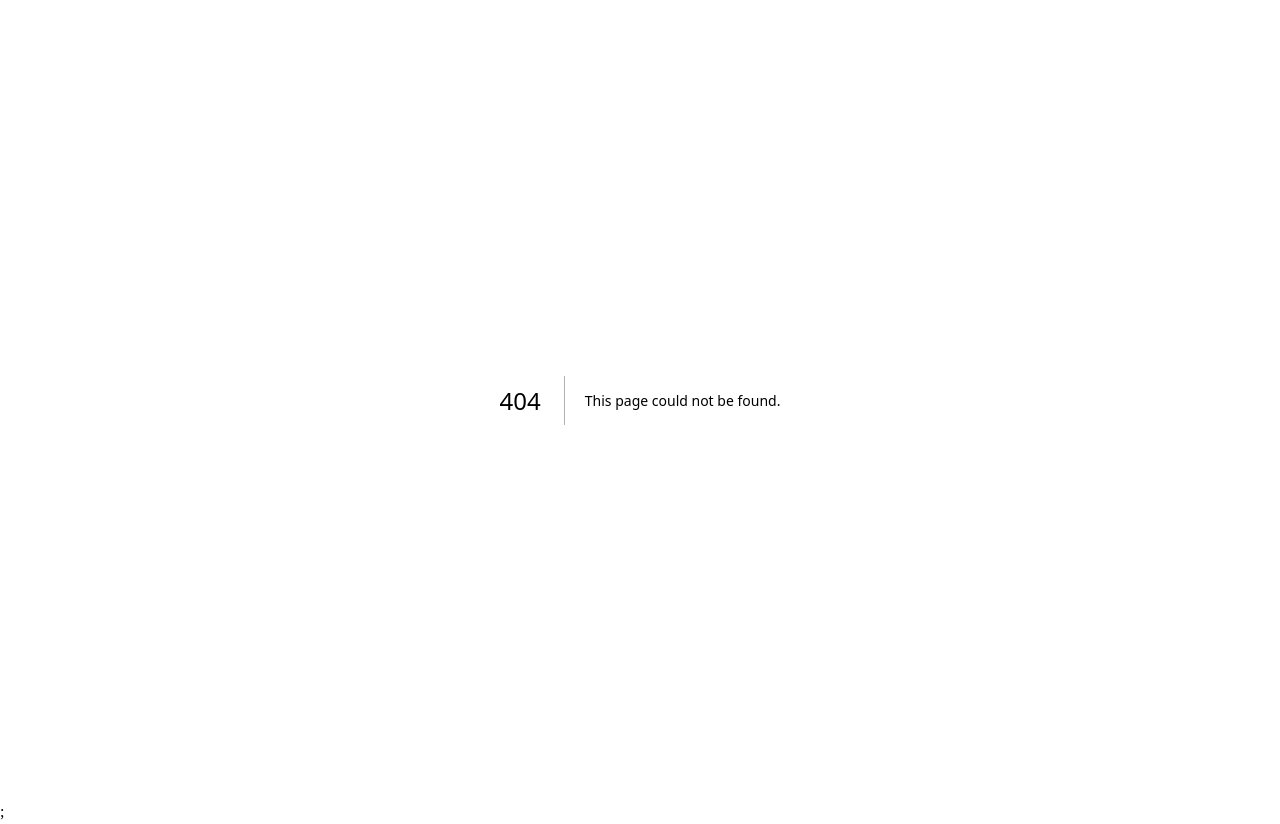
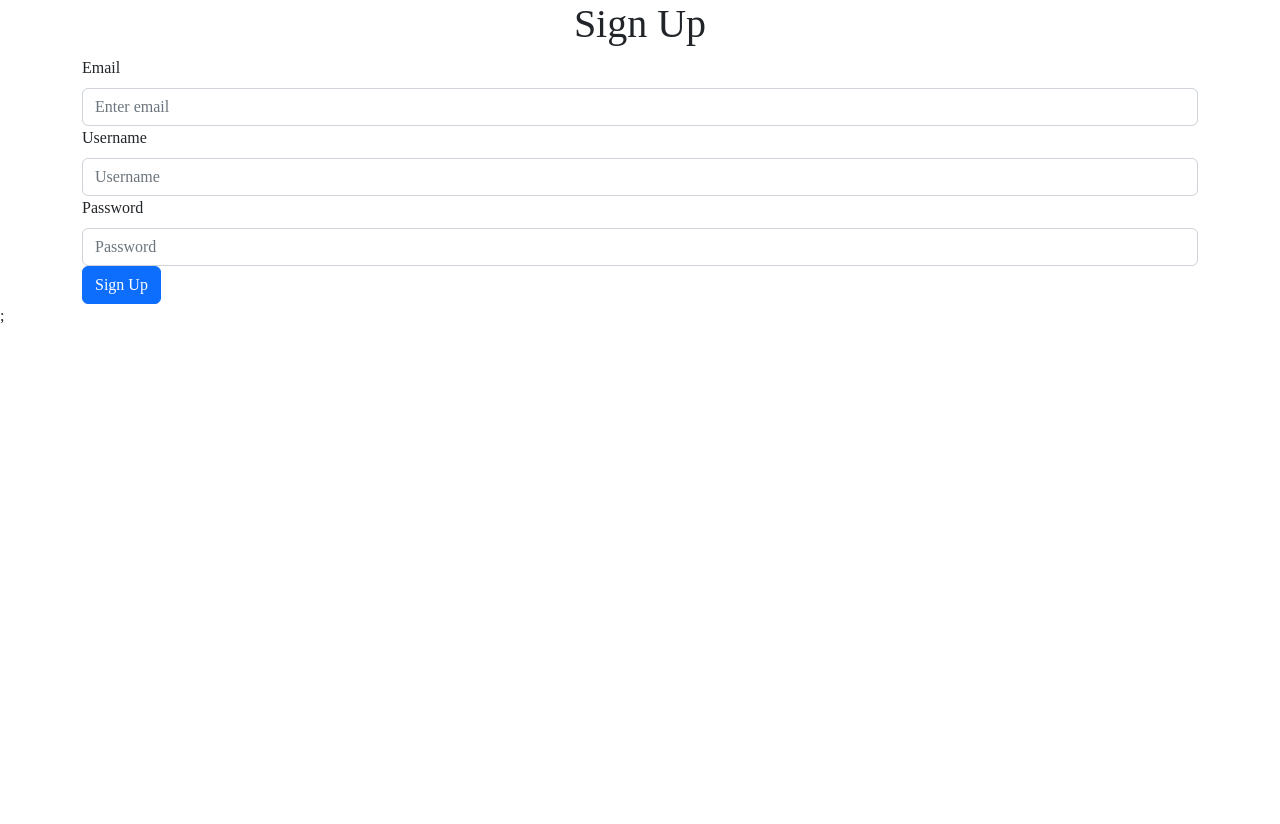
Before and after one commit to alexandru-florin-munteanu/dnd-next-app, a Next.js app: page /sign-up in a window 1280 px wide. Before the commit this address had no page. After the commit the page ends 800 px from the top, so only its background shows below. Built offline with nearby package versions, Linux system fonts and the light colour scheme.

Commit message:
installed redux dependencies and created sign-in and sign-up pages

```diff
--- a/package.json
+++ b/package.json
@@ -10,6 +10,7 @@
   },
   "dependencies": {
     "@auth0/nextjs-auth0": "^2.3.1",
+    "@reduxjs/toolkit": "^1.9.3",
     "@types/node": "18.15.5",
     "@types/react": "18.0.28",
     "@types/react-dom": "18.0.11",
@@ -21,6 +22,8 @@
     "react": "18.2.0",
     "react-bootstrap": "^2.7.2",
     "react-dom": "18.2.0",
+    "react-redux": "^8.0.5",
+    "redux": "^4.2.1",
     "typescript": "5.0.2"
   },
   "devDependencies": {
--- /dev/null
+++ b/src/pages/sign-up.tsx
@@ -0,0 +1,14 @@
+import React from "react";
+import SignupForm from "components/auth/SignUpForm";
+import { Container } from "react-bootstrap";
+
+const SignUp = () => {
+  return (
+    <Container>
+      <h1 className="text-center">Sign Up</h1>
+      <SignupForm />
+    </Container>
+  );
+};
+
+export default SignUp;
```
Also changed, not shown: src/pages/sign-in.tsx (added, +14 -0 lines), 1 other file (tests, documents, lock files or other folders).
